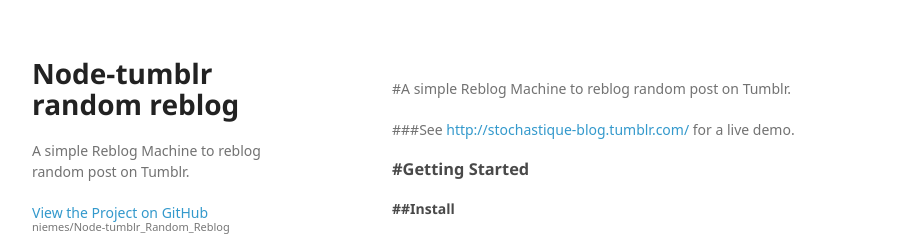
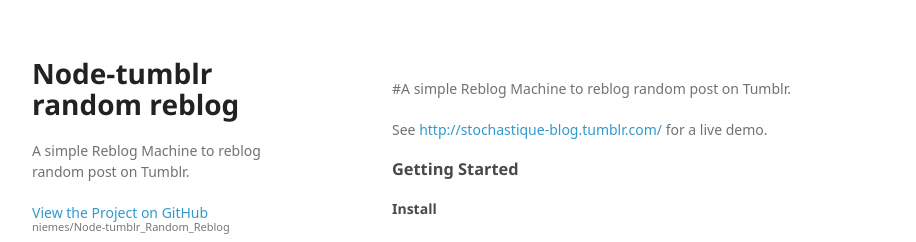
Before and after one commit to niemes/Node-tumblr_Random_Reblog, a website: page index.html in a window 1280 px wide. Shown: the top 242 px of the page, without its empty margins (178-1094 px from the left). Drawn offline with Linux system fonts and the light colour scheme; a web font is replaced by a local one.

Commit message:
Update index.html

```diff
--- a/index.html
+++ b/index.html
@@ -29,9 +29,9 @@
       </header>
       <section>
 <h2></h1><p>#A simple Reblog Machine to reblog random post on Tumblr.</p></h2>
-<p>###See <a href="http://stochastique-blog.tumblr.com/">http://stochastique-blog.tumblr.com/</a> for a live demo.</p>
-<h3><p>#Getting Started<p></h3>
-<h4><p>##Install</p></h4>
+<p>See <a href="http://stochastique-blog.tumblr.com/">http://stochastique-blog.tumblr.com/</a> for a live demo.</p>
+<h3><p>Getting Started<p></h3>
+<h4><p>Install</p></h4>
 <p>Clone this repo.
 Add your personals consumer_key, secret, token and token secret. Register an App on tumblr api if you dont have one : <a href="https://www.tumblr.com/oauth/apps">https://www.tumblr.com/oauth/apps</a>. (For token and token_secret see Oauth or <a href="https://github.com/stigok/node-oauth-tumblr-example">https://github.com/stigok/node-oauth-tumblr-example</a> .)
 cd Node-tumblr_Random_Reblog/
```
